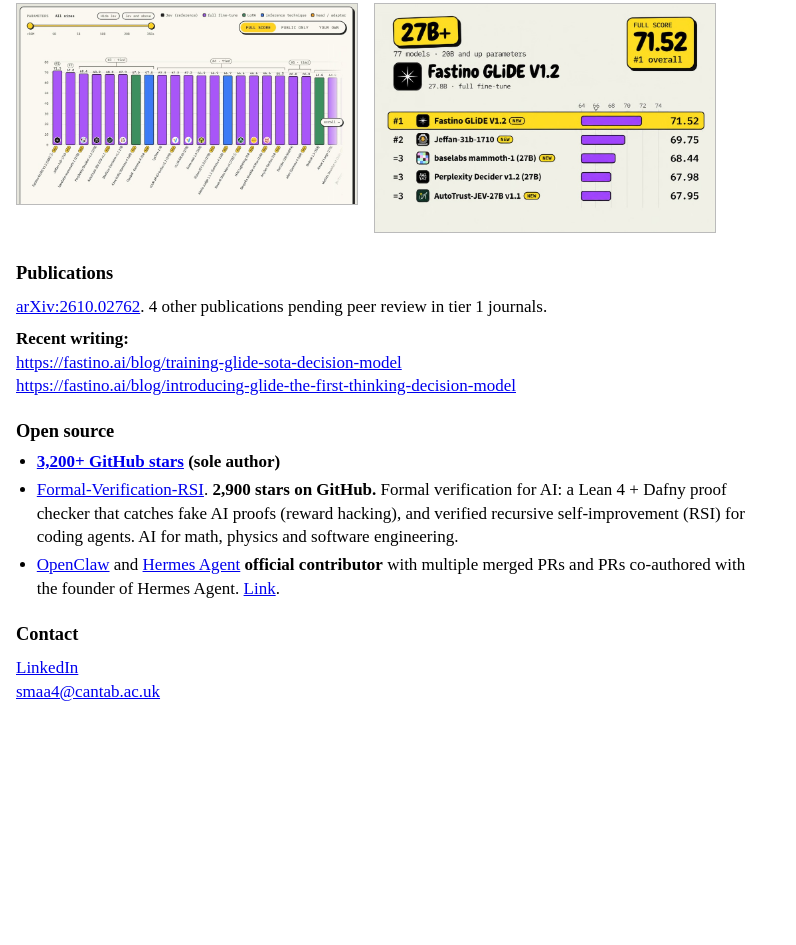
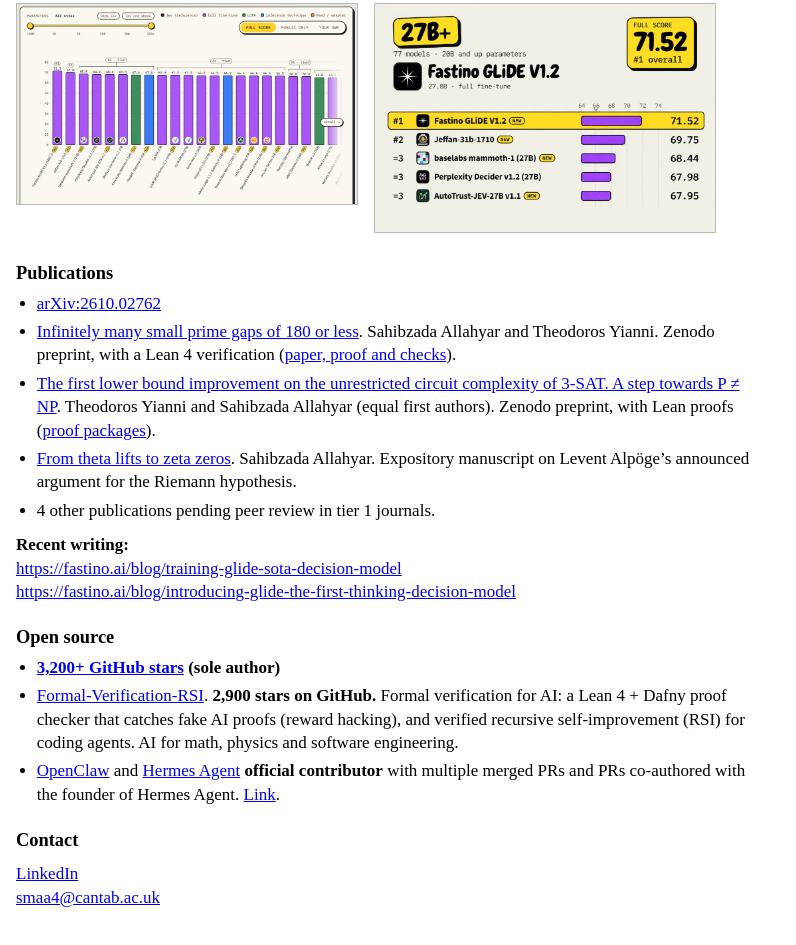
Before and after one commit to sahibzada-allahyar/sahibzada-allahyar.github.io, a plain HTML site: page index.html in a window 1280 px wide. Shown: the part 843-1788 px from the top of the page, without its empty margins (0-796 px from the left). Before the commit the page ends 1586 px from the top, so only its background shows below. Drawn offline with Linux system fonts and the light colour scheme.

Commit message:
Add math publications

```diff
--- a/index.html
+++ b/index.html
@@ -95,7 +95,13 @@
     </div>
 
     <h2>Publications</h2>
-    <p><a href="https://arxiv.org/abs/2610.02762">arXiv:2610.02762</a>. 4 other publications pending peer review in tier 1 journals.</p>
+    <ul>
+<li><a href="https://arxiv.org/abs/2610.02762">arXiv:2610.02762</a></li>
+<li><a href="https://doi.org/10.5281/zenodo.24430219">Infinitely many small prime gaps of 180 or less</a>. Sahibzada Allahyar and Theodoros Yianni. Zenodo preprint, with a Lean 4 verification (<a href="https://github.com/sahibzada-allahyar/math/tree/main/preprint/prime-gaps-180">paper, proof and checks</a>).</li>
+<li><a href="https://zenodo.org/records/23925452">The first lower bound improvement on the unrestricted circuit complexity of 3-SAT. A step towards P ≠ NP</a>. Theodoros Yianni and Sahibzada Allahyar (equal first authors). Zenodo preprint, with Lean proofs (<a href="https://github.com/sahibzada-allahyar/math/tree/main/lean">proof packages</a>).</li>
+<li><a href="https://github.com/sahibzada-allahyar/math/blob/main/preprint/alpoge-riemann/reconstruction.pdf">From theta lifts to zeta zeros</a>. Sahibzada Allahyar. Expository manuscript on Levent Alpöge’s announced argument for the Riemann hypothesis.</li>
+<li>4 other publications pending peer review in tier 1 journals.</li>
+</ul>
 
     <p><strong>Recent writing:</strong><br>
     <a href="https://fastino.ai/blog/training-glide-sota-decision-model">https://fastino.ai/blog/training-glide-sota-decision-model</a><br>
```
Also changed, not shown: research.html (+4 -1 lines).
